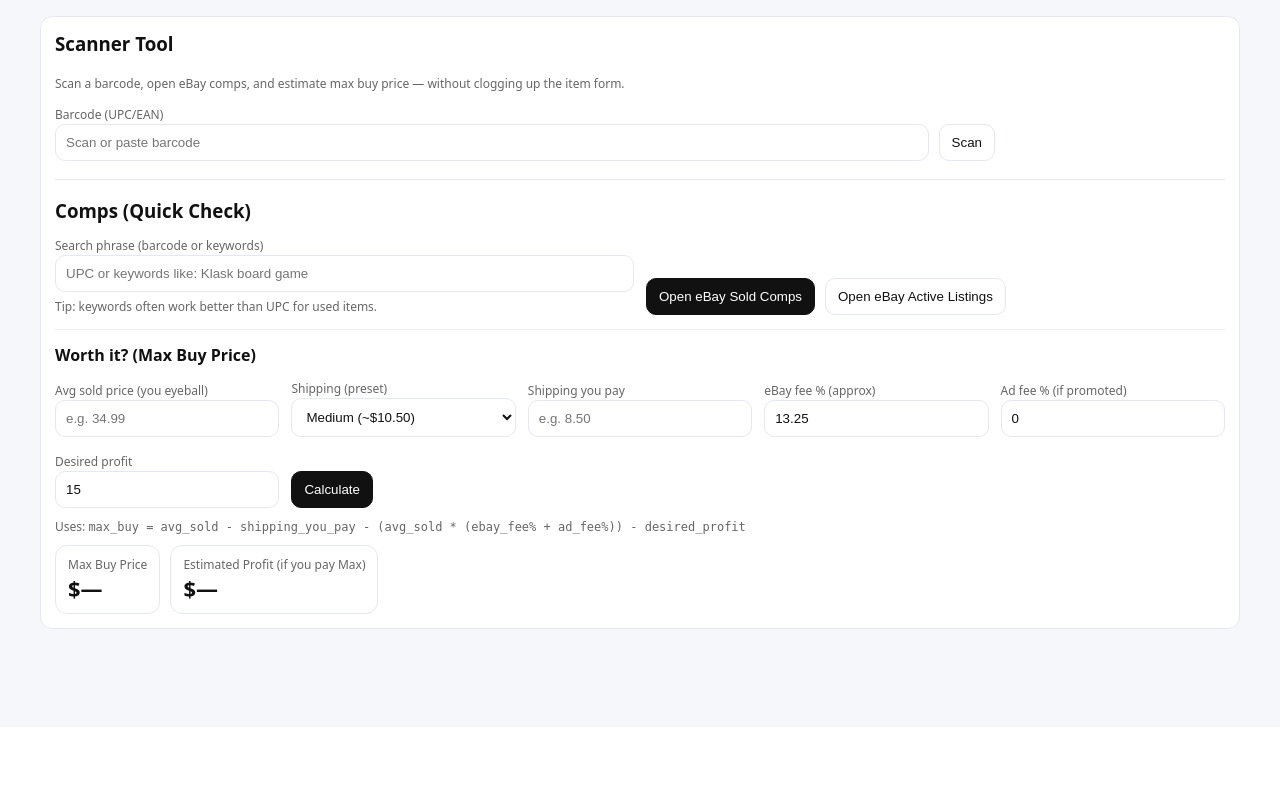
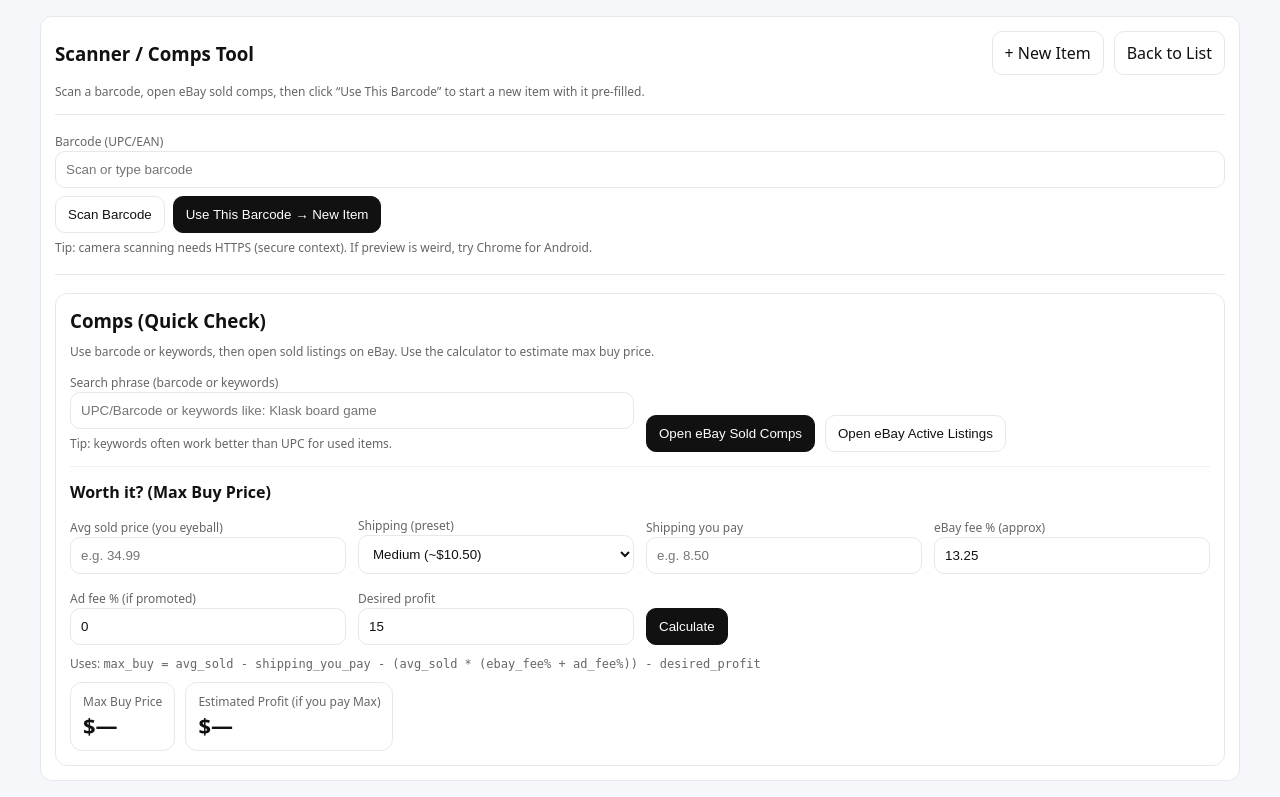
Before and after one commit to xyciasav/ebay-tracker, a Flask app: page /tools/scanner in a window 1280 px wide. Shown: the part 73-870 px from the top of the page. Before the commit the page ends 702 px from the top, so only its background shows below. Run offline with Flask 3, Linux system fonts and the light colour scheme; parts of the project's set-up code (start-up, migrations or seed data) failed here and were passed over; some libraries are stand-ins or nearby versions.

Commit message:
fixing scanner

```diff
--- a/templates/scanner_tool.html
+++ b/templates/scanner_tool.html
@@ -1,56 +1,90 @@
+{# templates/scanner_tool.html #}
 {% extends "base.html" %}
 {% block title %}Scanner Tool — eBay Tracker{% endblock %}
 
 {% block content %}
 <div class="card">
-  <h3 style="margin-top:0;">Scanner Tool</h3>
-  <div class="small" style="margin-bottom:10px;">
-    Scan a barcode, open eBay comps, and estimate max buy price — without clogging up the item form.
+  <div style="display:flex; justify-content:space-between; align-items:center; gap:10px; flex-wrap:wrap;">
+    <h3 style="margin:0;">Scanner / Comps Tool</h3>
+    <div style="display:flex; gap:10px; flex-wrap:wrap;">
+      <a class="btn secondary" href="{{ url_for('item_new') }}">+ New Item</a>
+      <a class="btn secondary" href="{{ url_for('index') }}">Back to List</a>
+    </div>
   </div>
 
-  <div style="display:flex; gap:10px; flex-wrap:wrap; align-items:end;">
-    <div style="flex:1; min-width:220px;">
-      <label>Barcode (UPC/EAN)</label>
-      <input id="barcodeOut" type="text" placeholder="Scan or paste barcode" inputmode="numeric" autocomplete="off" />
+  <div class="small" style="margin-top:8px;">
+    Scan a barcode, open eBay sold comps, then click “Use This Barcode” to start a new item with it pre-filled.
   </div>
 
-    <button type="button" class="btn secondary" id="btnScan">Scan</button>
-    <button type="button" class="btn secondary" id="btnStop" style="display:none;">Stop</button>
+  <hr style="margin:14px 0; border:0; border-top:1px solid var(--border);" />
 
-    <a class="btn" id="btnUseBarcode" href="{{ url_for('item_new') }}" style="display:none;">
-      Use this barcode on New Item
-    </a>
+  {# -------- BARCODE + SCANNER -------- #}
+  <div>
+    <label>Barcode (UPC/EAN)</label>
 
-    <button type="button" class="btn secondary" id="btnCopy" style="display:none;">Copy</button>
+    <div style="display:flex; gap:8px; flex-wrap:wrap; align-items:end;">
+      <input
+        type="text"
+        id="barcode"
+        placeholder="Scan or type barcode"
+        style="min-width:220px;"
+        inputmode="numeric"
+        autocomplete="off"
+      />
 
-    <span class="small" id="status" style="min-width:220px;"></span>
+      <button type="button" class="btn secondary" id="btnScanBarcode">Scan Barcode</button>
+      <button type="button" class="btn secondary" id="btnCloseBarcode" style="display:none;">Close</button>
+
+      <button type="button" class="btn" id="btnUseBarcode" disabled>
+        Use This Barcode → New Item
+      </button>
+
+      <span class="small" id="barcodeStatus" style="min-width:220px;"></span>
     </div>
 
-  <div id="wrap" style="display:none; margin-top:10px;">
+    <div id="barcodeScannerWrap" style="display:none; margin-top:10px;">
       <div class="card" style="padding:10px; max-width:420px;">
         <div class="small" style="margin-bottom:8px;">Point camera at barcode</div>
 
     <video
-        id="video"
+      id="barcodeVideo"
       playsinline
       webkit-playsinline
       muted
+      autoplay
       style="display:block; width:100%; height:220px; object-fit:cover; border-radius:10px; background:#111;"
     ></video>
 
-      <div class="small" id="debug" style="margin-top:8px;"></div>
+
+        <div class="small" id="scannerDebug" style="margin-top:8px;"></div>
+      </div>
+    </div>
+
+    <div class="small" style="margin-top:6px;">
+      Tip: camera scanning needs HTTPS (secure context). If preview is weird, try Chrome for Android.
     </div>
   </div>
 
   <hr style="margin:18px 0; border:0; border-top:1px solid var(--border);" />
 
+  {# -------- COMPS + CALCULATOR -------- #}
+  <div class="card" style="margin-top:12px;">
     <h3 style="margin:0 0 10px 0;">Comps (Quick Check)</h3>
+    <div class="small" style="margin-bottom:10px;">
+      Use barcode or keywords, then open sold listings on eBay. Use the calculator to estimate max buy price.
+    </div>
 
     <div style="display:grid; grid-template-columns: repeat(auto-fit, minmax(240px, 1fr)); gap:12px; align-items:end;">
       <div>
         <label>Search phrase (barcode or keywords)</label>
-      <input id="compsQuery" type="text" placeholder="UPC or keywords like: Klask board game" />
-      <div class="small" style="margin-top:6px;">Tip: keywords often work better than UPC for used items.</div>
+        <input
+          id="compsQuery"
+          type="text"
+          placeholder="UPC/Barcode or keywords like: Klask board game"
+        />
+        <div class="small" style="margin-top:6px;">
+          Tip: keywords often work better than UPC for used items.
+        </div>
       </div>
 
       <div style="display:flex; gap:10px; flex-wrap:wrap;">
@@ -100,7 +134,7 @@
       </div>
 
       <div>
-      <button type="button" class="btn" id="btnCalc">Calculate</button>
+        <button type="button" class="btn" id="btnCalcMaxBuy">Calculate</button>
       </div>
     </div>
 
@@ -120,23 +154,38 @@
       </div>
     </div>
   </div>
+</div>
 
+{# ZXing - keep this here so item pages stay light #}
 <script src="https://unpkg.com/@zxing/browser@0.1.5/umd/index.min.js"></script>
+
 <script>
-  // ---------- helpers ----------
   function el(id){ return document.getElementById(id); }
-  function setStatus(msg, isErr=false) {
-    el("status").textContent = msg || "";
-    el("status").style.color = isErr ? "var(--danger, #b00020)" : "var(--muted, #6b7280)";
-  }
-  function debug(msg){ el("debug").textContent = msg || ""; }
+
   function toNum(v) {
     if (v === null || v === undefined) return 0;
     const s = String(v).trim().replace("$", "").replace(",", "");
     const n = parseFloat(s);
     return Number.isFinite(n) ? n : 0;
   }
-  function money(n) { return Number.isFinite(n) ? ("$" + n.toFixed(2)) : "—"; }
+  function money(n) {
+    if (!Number.isFinite(n)) return "—";
+    return "$" + n.toFixed(2);
+  }
+
+  function setStatus(msg, isErr=false) {
+    const s = el("barcodeStatus");
+    if (!s) return;
+    s.textContent = msg || "";
+    s.style.color = isErr ? "var(--danger, #b00020)" : "var(--muted, #6b7280)";
+  }
+
+  function debug(msg) {
+    const d = el("scannerDebug");
+    if (!d) return;
+    d.textContent = msg || "";
+  }
+
   function ebaySoldUrl(q) {
     const s = encodeURIComponent(q.trim());
     return `https://www.ebay.com/sch/i.html?_nkw=${s}&LH_Sold=1&LH_Complete=1`;
@@ -146,91 +195,133 @@
     return `https://www.ebay.com/sch/i.html?_nkw=${s}`;
   }
 
-  // ---------- scanner ----------
-  let reader = null;
+  // --- scanner state ---
+  let zxingReader = null;
 
-  function showWrap(show){
-    el("wrap").style.display = show ? "block" : "none";
-    el("btnStop").style.display = show ? "inline-block" : "none";
+  function showScannerUI(show) {
+    el("barcodeScannerWrap").style.display = show ? "block" : "none";
+    el("btnCloseBarcode").style.display = show ? "inline-block" : "none";
   }
 
-  function applyBarcode(code){
-    el("barcodeOut").value = code;
-    if (!el("compsQuery").value.trim()) el("compsQuery").value = code;
+  async function stopScanner() {
+    try {
+    if (zxingReader && zxingReader.reset) {
+      zxingReader.reset();
+    }
+    } catch(e) {}
 
-    el("btnCopy").style.display = "inline-block";
-    el("btnUseBarcode").style.display = "inline-block";
-    el("btnUseBarcode").href = `{{ url_for('item_new') }}?barcode=${encodeURIComponent(code)}`;
-
-    setStatus("Scanned: " + code);
+    const video = el("barcodeVideo");
+    if (video && video.srcObject) {
+      try {
+        const stream = video.srcObject;
+        stream.getTracks().forEach(t => t.stop());
+      } catch(e) {}
+      video.srcObject = null;
     }
 
-  async function stopScan(){
-    try {
-      if (reader) reader.stopContinuousDecode && reader.stopContinuousDecode();
-    } catch(e){}
-    const v = el("video");
-    if (v && v.srcObject) {
-      try { v.srcObject.getTracks().forEach(t => t.stop()); } catch(e){}
-      v.srcObject = null;
-    }
-    showWrap(false);
+    showScannerUI(false);
+    setStatus("Scanner closed.");
+    debug("");
   }
 
-  async function startScan(){
+  function enableUseButton() {
+    const code = (el("barcode").value || "").trim();
+    el("btnUseBarcode").disabled = !code;
+  }
+
+async function startScanner() {
+  showScannerUI(true);
+  el("barcodeScannerWrap").scrollIntoView({ behavior: "smooth", block: "nearest" });
+
+  debug("");
   setStatus("");
-    debug("");
-
-    // show UI first
-    showWrap(true);
 
   if (!window.isSecureContext) {
     setStatus("Camera requires HTTPS (secure context).", true);
-      debug(`isSecureContext=${window.isSecureContext} url=${location.href}`);
+    debug(`isSecureContext=${window.isSecureContext}  url=${location.href}`);
     return;
   }
   if (!navigator.mediaDevices?.getUserMedia) {
-      setStatus("Camera API not available.", true);
+    setStatus("Camera API not available in this browser.", true);
+    debug("navigator.mediaDevices.getUserMedia missing");
     return;
   }
   if (!window.ZXingBrowser) {
     setStatus("Scanner library failed to load (ZXing).", true);
+    debug("ZXingBrowser missing (blocked by CSP / network?)");
     return;
   }
 
-    // hard stop any existing stream
-    await stopScan();
+  const videoEl = el("barcodeVideo");
+  // Ensure autoplay-ish behavior on mobile
+  videoEl.setAttribute("autoplay", "");
+  videoEl.setAttribute("muted", "");
+  videoEl.setAttribute("playsinline", "");
+  videoEl.muted = true;
 
+  setStatus("Requesting camera permission…");
+
+  // 1) Warm up permission (forces prompt + unlocks camera on iOS/Chrome quirks)
+  let warmStream = null;
   try {
-      if (!reader) reader = new ZXingBrowser.BrowserMultiFormatReader();
+    warmStream = await navigator.mediaDevices.getUserMedia({
+      video: { facingMode: { ideal: "environment" } },
+      audio: false
+    });
+  } catch (err) {
+    const msg = err?.name ? `${err.name}: ${err.message || ""}` : String(err);
+    setStatus("Camera permission denied/blocked: " + msg, true);
+    debug(msg);
+    return;
+  } finally {
+    if (warmStream) warmStream.getTracks().forEach(t => t.stop());
+  }
+
+  // 2) Start ZXing after permission is granted
+  if (!zxingReader) zxingReader = new ZXingBrowser.BrowserMultiFormatReader();
 
   setStatus("Starting camera…");
 
+  try {
     const devices = await ZXingBrowser.BrowserCodeReader.listVideoInputDevices();
     const preferred = devices.find(d => /back|rear|environment/i.test(d.label)) || devices[0];
     const deviceId = preferred ? preferred.deviceId : undefined;
 
     debug(`devices=${devices.length} using=${preferred ? (preferred.label || preferred.deviceId) : "default"}`);
 
-      await reader.decodeFromVideoDevice(deviceId, el("video"), (result, err) => {
+    await zxingReader.decodeFromVideoDevice(
+      deviceId,
+      videoEl,
+      (result, err) => {
         if (result) {
           const code = result.getText ? result.getText() : String(result.text || result);
-          applyBarcode(code);
-          stopScan();
+          el("barcode").value = code;
+
+          if (!el("compsQuery").value.trim()) el("compsQuery").value = code;
+          setStatus("Scanned: " + code);
+
+          enableUseButton();
+          stopScanner();
+        } else if (err) {
+          const name = err.name || "";
+          if (name && name !== "NotFoundException") debug(`scan err: ${name}`);
         }
-      });
+      }
+    );
 
     setStatus("Camera ready. Point at barcode…");
   } catch (err) {
-      const msg = (err && err.name) ? `${err.name}: ${err.message || ""}` : String(err);
-      setStatus("Camera failed: " + msg, true);
+    const msg = err?.name ? `${err.name}: ${err.message || ""}` : String(err);
+    setStatus("Camera failed to start: " + msg, true);
     debug(msg);
-      await stopScan();
+    await stopScanner();
   }
 }
 
-  // ---------- calculator ----------
+
+  // --- defaults for calculator ---
   const LS_KEY = "ebayTrackerCompsDefaults";
+
   function loadDefaults() {
     try {
       const raw = localStorage.getItem(LS_KEY);
@@ -244,6 +335,7 @@
       }
     } catch (e) {}
   }
+
   function saveDefaults() {
     const d = {
       ebayFeePct: toNum(el("ebayFeePct").value),
@@ -254,55 +346,48 @@
     try { localStorage.setItem(LS_KEY, JSON.stringify(d)); } catch (e) {}
   }
 
+  function syncCompsQueryDefault() {
+    const cq = el("compsQuery");
+    if (!cq.value.trim()) {
+      const b = (el("barcode").value || "").trim();
+      if (b) cq.value = b;
+    }
+  }
+
   document.addEventListener("DOMContentLoaded", () => {
     loadDefaults();
 
-    el("btnScan").addEventListener("click", startScan);
-    el("btnStop").addEventListener("click", stopScan);
-
-    el("btnCopy").addEventListener("click", async () => {
-      const code = el("barcodeOut").value.trim();
-      if (!code) return;
-      try {
-        await navigator.clipboard.writeText(code);
-        setStatus("Copied to clipboard.");
-      } catch (e) {
-        setStatus("Copy failed (browser blocked clipboard).", true);
-      }
+    el("barcode").addEventListener("input", () => {
+      syncCompsQueryDefault();
+      enableUseButton();
     });
 
-    el("barcodeOut").addEventListener("input", () => {
-      const code = el("barcodeOut").value.trim();
-      if (!el("compsQuery").value.trim() && code) el("compsQuery").value = code;
-      if (code) {
-        el("btnCopy").style.display = "inline-block";
-        el("btnUseBarcode").style.display = "inline-block";
-        el("btnUseBarcode").href = `{{ url_for('item_new') }}?barcode=${encodeURIComponent(code)}`;
-      } else {
-        el("btnCopy").style.display = "none";
-        el("btnUseBarcode").style.display = "none";
-      }
+    el("btnUseBarcode").addEventListener("click", () => {
+      const code = (el("barcode").value || "").trim();
+      if (!code) return;
+      window.location.href = `{{ url_for('item_new') }}?barcode=${encodeURIComponent(code)}`;
     });
 
-    el("btnOpenSold").addEventListener("click", () => {
+    el("shipPreset")?.addEventListener("change", () => {
+      const v = el("shipPreset").value;
+      if (v !== "custom") el("shipYouPay").value = v;
+    });
+
+    el("btnOpenSold")?.addEventListener("click", () => {
+      syncCompsQueryDefault();
       const q = el("compsQuery").value.trim();
       if (!q) { alert("Enter a barcode or keywords first."); return; }
       window.open(ebaySoldUrl(q), "_blank", "noopener,noreferrer");
     });
 
-    el("btnOpenActive").addEventListener("click", () => {
+    el("btnOpenActive")?.addEventListener("click", () => {
+      syncCompsQueryDefault();
       const q = el("compsQuery").value.trim();
       if (!q) { alert("Enter a barcode or keywords first."); return; }
       window.open(ebayActiveUrl(q), "_blank", "noopener,noreferrer");
     });
 
-    el("shipPreset").addEventListener("change", () => {
-      const v = el("shipPreset").value;
-      if (v === "custom") return;
-      el("shipYouPay").value = v;
-    });
-
-    el("btnCalc").addEventListener("click", () => {
+    el("btnCalcMaxBuy")?.addEventListener("click", () => {
       const avgSold = toNum(el("avgSoldPrice").value);
       const shipPay = toNum(el("shipYouPay").value);
       const ebayPct = toNum(el("ebayFeePct").value) / 100.0;
@@ -320,6 +405,11 @@
       el("maxBuyOut").textContent = money(maxBuy);
       el("profitOut").textContent = money(estProfit);
     });
+
+    el("btnScanBarcode")?.addEventListener("click", startScanner);
+    el("btnCloseBarcode")?.addEventListener("click", stopScanner);
+
+    enableUseButton();
   });
 </script>
 {% endblock %}
```
Lines whose indentation alone changed are shown as unchanged.
